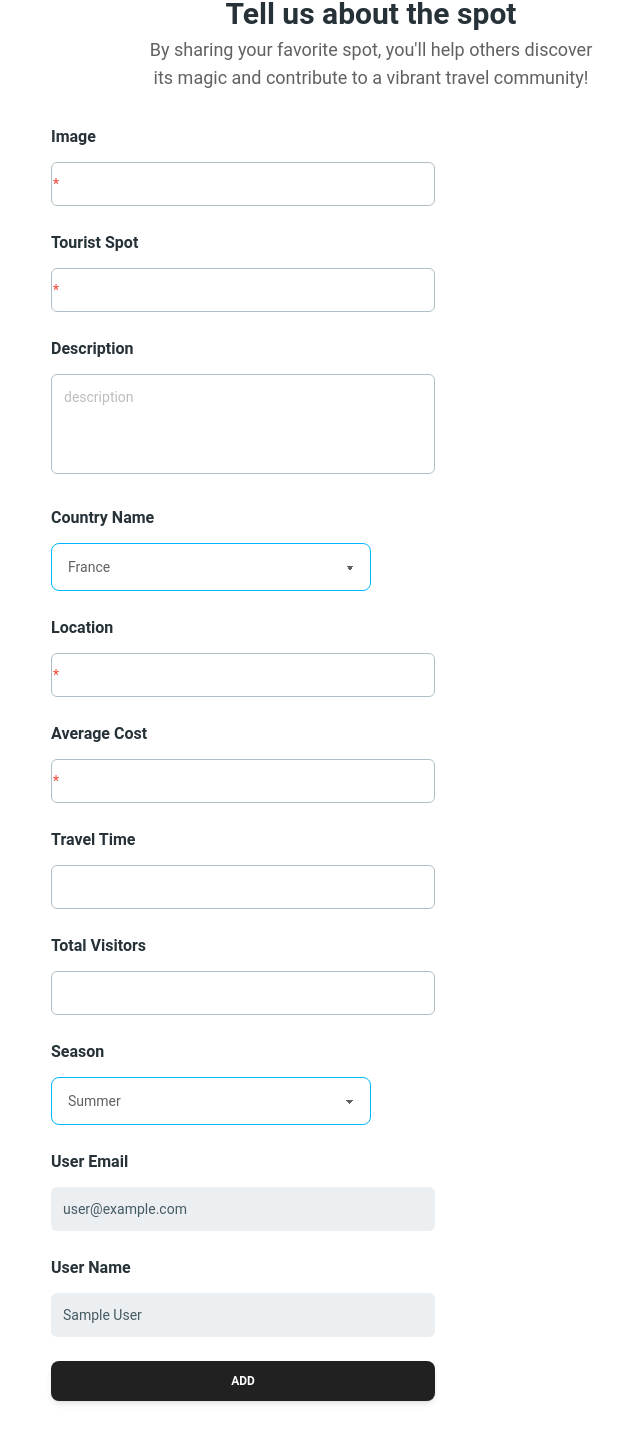
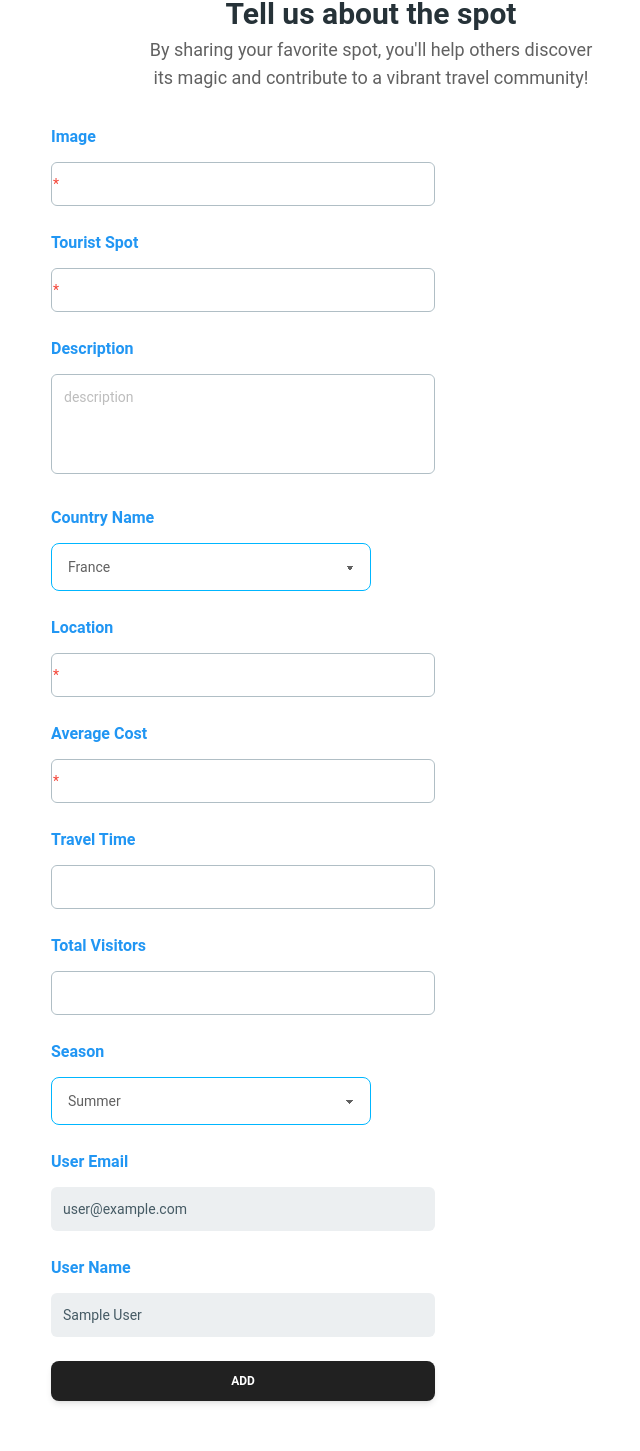
Before and after one commit to SakhawatHossen-coder/Wanderlust-Voyage-YourTouristPartner, a React (Vite) app: page /addtouristspot in a window 1280 px wide. Shown: the part 116-1567 px from the top of the page, without its empty margins (269-909 px from the left). Built offline with nearby package versions, Linux system fonts and the light colour scheme; no server answers; sample sign-in values are in the browser's storage.

Commit message:
some issue fixed after deployment

```diff
--- a/src/components/Footer.jsx
+++ b/src/components/Footer.jsx
@@ -45,8 +45,8 @@ const Footer = () => {
               <ul key={title}>
                 <Typography
                   variant="small"
-                  color="blue-gray"
-                  className="mb-3 font-medium opacity-40"
+                  color="black"
+                  className="mb-3 text-black font-medium opacity-100"
                 >
                   {title}
                 </Typography>
@@ -69,7 +69,7 @@ const Footer = () => {
         <div className="mt-12 flex w-full flex-col items-center justify-center border-t border-blue-gray-50 py-4 md:flex-row md:justify-between">
           <Typography
             variant="small"
-            className="mb-4 text-center font-normal text-blue-gray-900 md:mb-0"
+            className="mb-4 text-center font-normal text-gray-900 md:mb-0"
           >
             &copy; {currentYear}{" "}
             <a href="/" className="jost">
--- a/src/components/FormAdd.jsx
+++ b/src/components/FormAdd.jsx
@@ -55,7 +55,7 @@ const FormAdd = () => {
         console.log(data);
         if (data.insertedId) {
           Swal.fire({
-            title: "Successfully Data Added form",
+            title: "Successfully Data Added",
             text: "Do you want to continue",
             icon: "success",
             confirmButtonText: "Ok",
@@ -86,7 +86,7 @@ const FormAdd = () => {
         onSubmit={handleForm}
       >
         <div className="mb-1 flex flex-col gap-6">
-          <Typography variant="h6" color="blue-gray" className="-mb-3">
+          <Typography variant="h6" color="blue" className="-mb-3">
             Image
           </Typography>
           <Input
@@ -99,7 +99,7 @@ const FormAdd = () => {
               className: "before:content-none after:content-none",
             }}
           />
-          <Typography variant="h6" color="blue-gray" className="-mb-3">
+          <Typography variant="h6" color="blue" className="-mb-3">
             Tourist Spot
           </Typography>
           <Input
@@ -112,7 +112,7 @@ const FormAdd = () => {
               className: "before:content-none after:content-none",
             }}
           />
-          <Typography variant="h6" color="blue-gray" className="-mb-3">
+          <Typography variant="h6" color="blue" className="-mb-3">
             Description
           </Typography>
           <Textarea
@@ -126,7 +126,7 @@ const FormAdd = () => {
             }}
           />
 
-          <Typography variant="h6" color="blue-gray" className="-mb-3">
+          <Typography variant="h6" color="blue" className="-mb-3">
             Country Name
           </Typography>
           <select
@@ -142,7 +142,7 @@ const FormAdd = () => {
             <option value="Switzerland">Switzerland</option>
           </select>
 
-          <Typography variant="h6" color="blue-gray" className="-mb-3">
+          <Typography variant="h6" color="blue" className="-mb-3">
             Location
           </Typography>
           <Input
@@ -155,7 +155,7 @@ const FormAdd = () => {
               className: "before:content-none after:content-none",
             }}
           />
-          <Typography variant="h6" color="blue-gray" className="-mb-3">
+          <Typography variant="h6" color="blue" className="-mb-3">
             Average Cost
           </Typography>
           <Input
@@ -169,7 +169,7 @@ const FormAdd = () => {
               className: "before:content-none after:content-none",
             }}
           />
-          <Typography variant="h6" color="blue-gray" className="-mb-3">
+          <Typography variant="h6" color="blue" className="-mb-3">
             Travel Time
           </Typography>
           <Input
@@ -182,7 +182,7 @@ const FormAdd = () => {
               className: "before:content-none after:content-none",
             }}
           />
-          <Typography variant="h6" color="blue-gray" className="-mb-3">
+          <Typography variant="h6" color="blue" className="-mb-3">
             Total Visitors
           </Typography>
           <Input
@@ -195,7 +195,7 @@ const FormAdd = () => {
               className: "before:content-none after:content-none",
             }}
           />
-          <Typography variant="h6" color="blue-gray" className="-mb-3">
+          <Typography variant="h6" color="blue" className="-mb-3">
             Season
           </Typography>
 
@@ -208,7 +208,7 @@ const FormAdd = () => {
             <option value="Autumn">Autumn</option>
             <option value="LateAutumn">Late Autumn</option>
           </select>
-          <Typography variant="h6" color="blue-gray" className="-mb-3">
+          <Typography variant="h6" color="blue" className="-mb-3">
             User Email
           </Typography>
           <Input
@@ -222,7 +222,7 @@ const FormAdd = () => {
             defaultValue={user?.email}
             disabled
           />
-          <Typography variant="h6" color="blue-gray" className="-mb-3">
+          <Typography variant="h6" color="blue" className="-mb-3">
             User Name
           </Typography>
           <Input
--- a/src/components/TouristCard.jsx
+++ b/src/components/TouristCard.jsx
@@ -26,11 +26,11 @@ const TouristCard = ({ tourist }) => {
     "https://images.pexels.com/photos/532826/pexels-photo-532826.jpeg?auto=compress&cs=tinysrgb&w=600";
   return (
     <Fade>
-      <Card className="my-5 w-full max-w-[48rem] mx-auto flex-col  justify-center items-center md:justify-start md:items-start md:flex-row">
+      <Card className="my-5 w-full max-w-[48rem] mx-auto flex-col justify-center items-center md:justify-start md:items-start md:flex-row">
         <CardHeader
           shadow={false}
           floated={false}
-          className="m-0 w-1/2 shrink-0 md:rounded-r-none"
+          className="mt-2 w-1/2 shadow-lg shrink-0 md:rounded-r-none"
         >
           <img
             key={_id}
--- a/src/components/TouristSpots.jsx
+++ b/src/components/TouristSpots.jsx
@@ -15,7 +15,6 @@ import { Link } from "react-router-dom";
 import { Fade } from "react-awesome-reveal";
 
 export function TouristSpots({ touristData }) {
-
   return (
     <>
       <div className="md:w-1/2 mx-auto container">
@@ -44,8 +43,8 @@ export function TouristSpots({ touristData }) {
       <div className="grid grid-cols-1 md:grid-cols-2">
         {touristData.slice(0, 6).map((tourist, idx) => (
           <Fade>
-            <Card className="mt-6 w-96 mx-auto my-12" key={idx}>
-              <CardHeader color="blue-gray" className="relative h-56">
+            <Card className="w-96 mx-auto my-4" key={idx}>
+              <CardHeader color="blue-gray" className="relative mt-2 h-56">
                 <img
                   src={
                     tourist?.image ||
--- a/src/components/countries/CountrySectionCard.jsx
+++ b/src/components/countries/CountrySectionCard.jsx
@@ -17,7 +17,7 @@ const CountrySectionCard = ({ p }) => {
       <Fade>
         <Link to={`/tourist/countries/${countryName}`}>
           <Card className="mt-6 w-96 mx-auto my-8">
-            <CardHeader color="blue-gray" className="relative h-56">
+            <CardHeader color="blue-gray" className="relative mt-2 h-56">
               <img key={_id} src={image} alt={countryName} />
             </CardHeader>
             <CardBody>
--- a/src/pages/AddTouristSpot.jsx
+++ b/src/pages/AddTouristSpot.jsx
@@ -54,7 +54,7 @@ const AddTouristSpot = () => {
         console.log(data);
         if (data.insertedId) {
           Swal.fire({
-            title: "Successfully Data Added ",
+            title: "Successfully Data Added",
             text: "Do you want to continue",
             icon: "success",
             confirmButtonText: "Ok",
--- a/src/pages/SpotPage.jsx
+++ b/src/pages/SpotPage.jsx
@@ -54,11 +54,9 @@ const SpotPage = () => {
               unmount: { y: 25 },
             }}
           >
-            <Option>
-              <button onClick={handleClick}>
-                Sort by Average Cost {isAscending ? "⬆️" : "⬇️"}
-              </button>
-            </Option>
+            <button onClick={handleClick}>
+              <Option>Sort by Average Cost {isAscending ? "⬆️" : "⬇️"} </Option>
+            </button>
           </Select>
         </div>
         {/* <button onClick={handleClick}>
```
